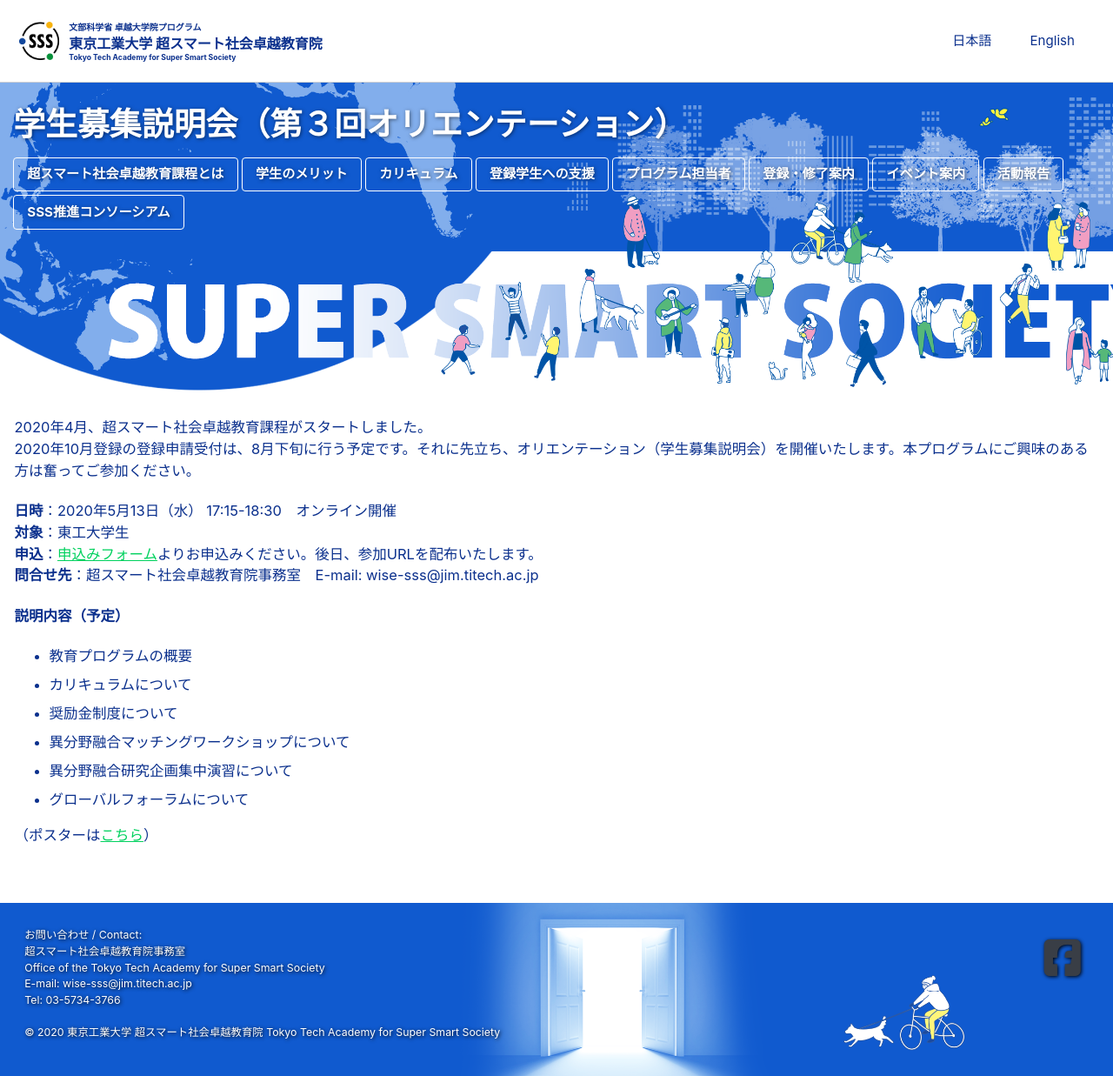
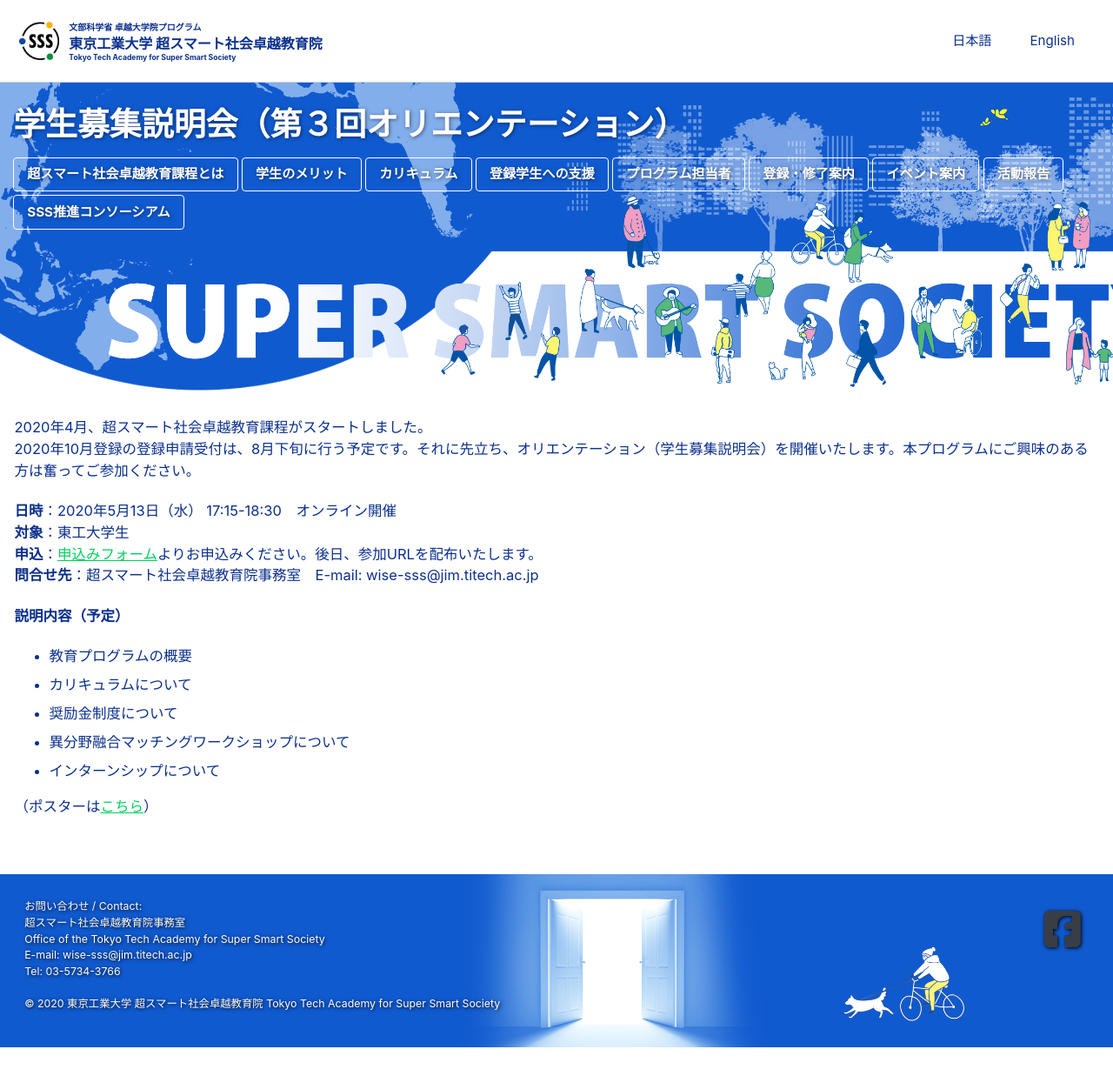
Before and after one commit to fl1d/w0ex.github.io, a Jekyll site: the page built from _pages/3rd-orientation.md, in a window 1280 px wide. Shown: the whole page at 87% size. Built offline with Jekyll 4.4.1, drawn with Linux system fonts in a browser that asks for light colours; cached includes are drawn as plain includes; nearby versions of some CDN libraries; after the commit the page ends 1204 px from its top, so only the background shows below that.

Commit message:
Update 3rd-orientation.md

```diff
--- a/_pages/3rd-orientation.md
+++ b/_pages/3rd-orientation.md
@@ -45,7 +45,6 @@
 * カリキュラムについて
 * 奨励金制度について
 * 異分野融合マッチングワークショップについて
-* 異分野融合研究企画集中演習について
-* グローバルフォーラムについて
+* インターンシップについて
 
 （ポスターは[こちら](/doc/3rd_orientation.pdf)）
```
